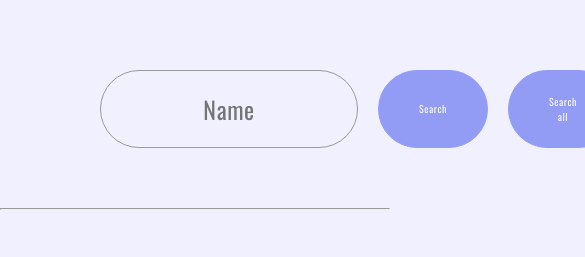
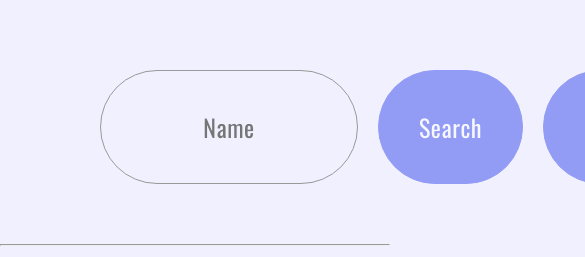
Before and after one commit to Muhammad-Usama17/Student-Rank-old-, a plain HTML site: page index.html in a window 390 px wide. Shown: the part 521-778 px from the top of the page, 585 px wide, since content can reach past the window. Drawn offline with Linux system fonts and the light colour scheme.

Commit message:
Update Rank.css

```diff
--- a/Rank.css
+++ b/Rank.css
@@ -176,7 +176,7 @@ table#tbl tr td{
         margin-top: 60px;
     }
     input#namein{
-        width: 400px;
+        width: 350px;
         font-size: 24px;
         padding: 20px 6px;
     }
@@ -186,7 +186,7 @@ table#tbl tr td{
         padding: 20px 6px;
     }
     .btn{
-        font-size: 10px;
+        font-size: 24px;
         padding: 20px 40px;
         margin-left: 20px;
     }
```
